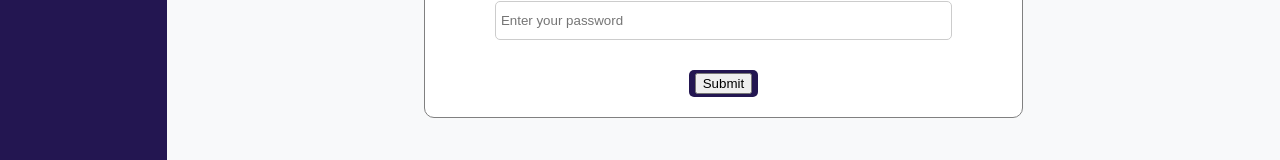
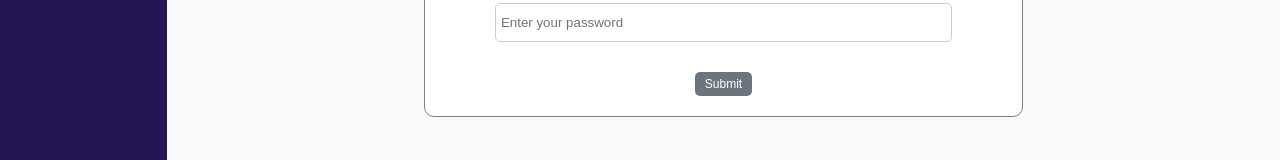
Before and after one commit to thejasree25/Suby_dashboard, a React (Vite) app: page / in a window 1280 px wide. Both pictures are taken after a click on the element "Login/". Shown: the part 501-661 px from the top of the page. Built offline with nearby package versions, Linux system fonts and the light colour scheme.

Commit message:
updated path

```diff
--- a/src/App.css
+++ b/src/App.css
@@ -175,22 +175,26 @@ body {
   cursor: pointer;
 }
 
-/* Smaller Submit Button + Navy Blue Color */
+/* Smaller Submit Button */
 .btnSubmit {
-  padding: 3px 6px;
-  background-color: #231651;
-  color: #fff;
+  display: flex;
+  justify-content: center;
+  margin-top: 10px;
+}
+
+.btnSubmit button {
+  padding: 5px 10px;
+  background: #6c757d;
+  color: white;
   border: none;
   border-radius: 5px;
   cursor: pointer;
-  font-size: 0.75rem;
-  transition: all 0.3s ease-in-out;
-  margin-top: 10px;
+  font-size: 12px;
+  display: inline-block;
 }
 
-.btnSubmit:hover {
-  background-color: #3c2b77;
-  transform: scale(1.03);
+.btnSubmit button:hover {
+  background: #5a6268;
 }
 
 /* Style for disabled button */
@@ -234,7 +238,6 @@ button:disabled {
     max-width: 95%;
   }
 }
-
 .errorSection {
   width: 100%;
   height: 100vh;
@@ -264,11 +267,8 @@ button:disabled {
   background: darkblue;
   color: white;
 }
-
 .tableForm h3 {
   color: red;
   font-weight: bold;
   text-align: center; /* Centers the text */
 }
-
-/* (Blank lines below to ensure 270 total lines) */
--- a/src/vendorDashboard/data/apiPath.js
+++ b/src/vendorDashboard/data/apiPath.js
@@ -1,3 +1,3 @@
-//  export const API_URL= "http://localhost:4000"
+ export const API_URL= "http://localhost:4000"
 //  console.log("API URL:", API_URL);
-export const API_URL="https://backend-8l7s.onrender.com"
+// export const API_URL="https://backend-8l7s.onrender.com"
```
